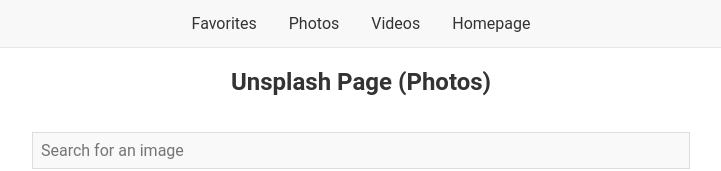
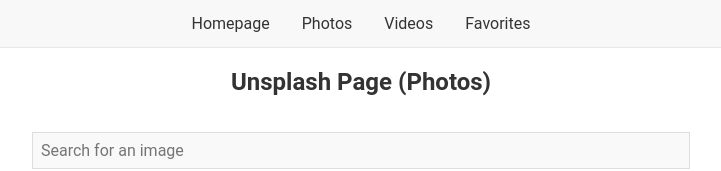
Before and after one commit to Kazi27/moodboard-frontend, a React (Create React App) app in the folder src/: page /photos in a window 1280 px wide. Shown: the top 171 px of the page, without its empty margins (279-1000 px from the left). Built offline with nearby package versions, Linux system fonts and the light colour scheme.

Commit message:
made max image displayed = 30, changd navbar order

```diff
--- a/src/navbar.js
+++ b/src/navbar.js
@@ -5,10 +5,10 @@
 const Navbar = () => {
   return (
     <div className="navbar">
-      <Link to="/favorites">Favorites</Link>
+      <Link to="/">Homepage</Link>
       <Link to="/photos">Photos</Link>
       <Link to="/videos">Videos</Link>
-      <Link to="/">Homepage</Link>
+      <Link to="/favorites">Favorites</Link>
     </div>
   );
 };
--- a/src/unsplash.js
+++ b/src/unsplash.js
@@ -10,7 +10,7 @@
     try {
       //maybe put api key in .env?
       const response = await fetch(
-        `https://api.unsplash.com/search/photos?page=1&query=${searchQuery}&client_id=Wp7H7sxUZlVfljqKikdpcey8Dg3b3OjE2TPv9qlGtwk`
+        `https://api.unsplash.com/search/photos?page=1&query=${searchQuery}&per_page=30&client_id=Wp7H7sxUZlVfljqKikdpcey8Dg3b3OjE2TPv9qlGtwk`
       );
 
       //as per usual
```
